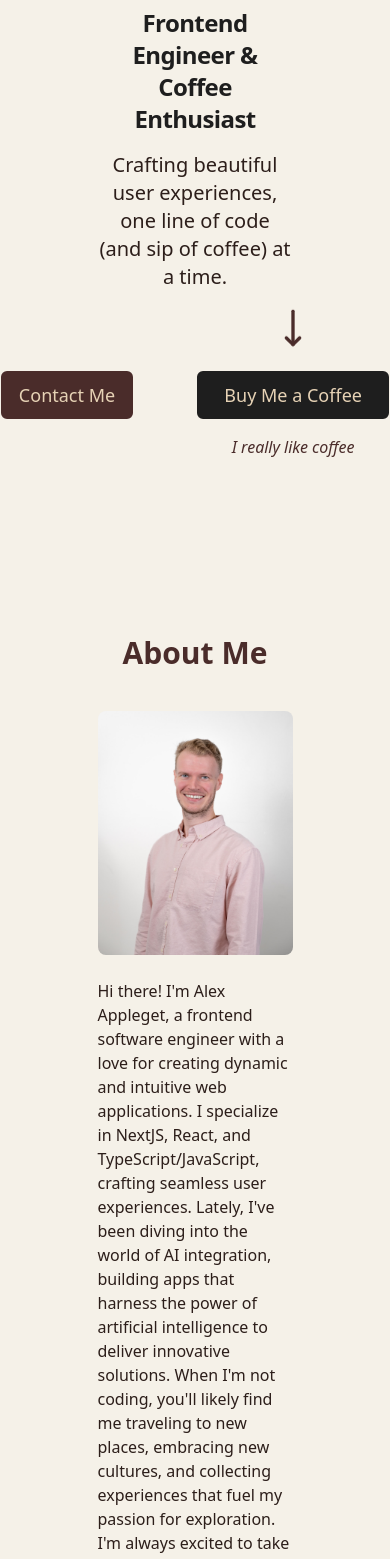
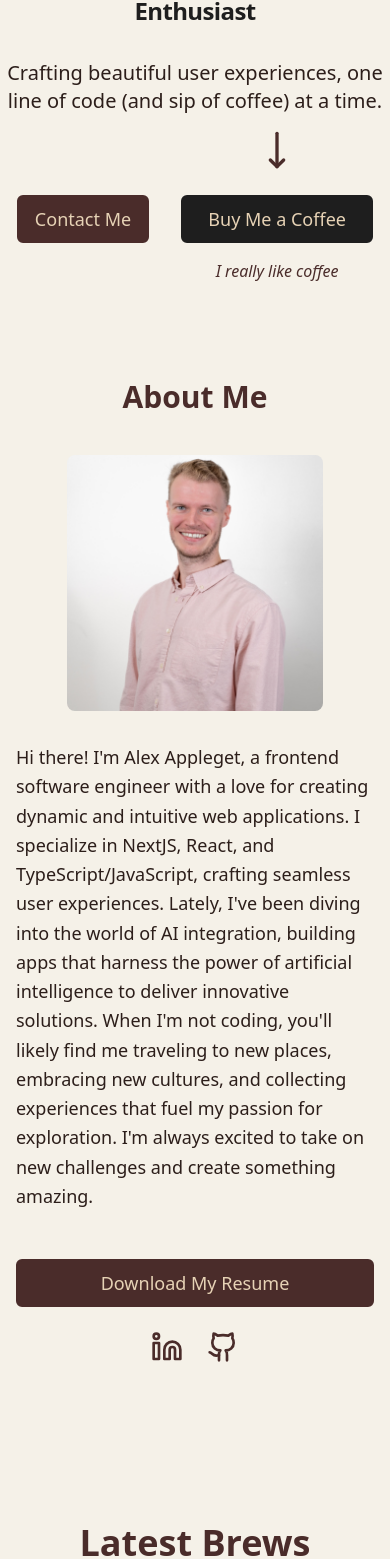
Before and after one commit to alexappleget/portfolio-v2, a Next.js app: page / in a window 390 px wide. Shown: the part 373-1932 px from the top of the page. Built offline with nearby package versions, Linux system fonts and the light colour scheme.

Commit message:
Fix: Finised Version 1.0 for my portfolio

```diff
--- a/app/layout.tsx
+++ b/app/layout.tsx
@@ -1,5 +1,6 @@
 import type { Metadata } from "next";
 import "./globals.css";
+import { Footer } from "@/components/Footer/Footer";
 
 export const metadata: Metadata = {
   title: "Create Next App",
@@ -13,7 +14,10 @@ export default function RootLayout({
 }>) {
   return (
     <html lang="en">
-      <body>{children}</body>
+      <body>
+        {children}
+        <Footer />
+      </body>
     </html>
   );
 }
--- a/components/AboutMe/AboutMe.tsx
+++ b/components/AboutMe/AboutMe.tsx
@@ -5,20 +5,22 @@ import { Github, Linkedin } from "lucide-react";
 
 export const AboutMe = () => {
   return (
-    <section className="w-1/2 mt-40">
-      <h1 className="text-3xl font-extrabold sm:text-4xl text-[#4A2C2A] text-center">
+    <section className="w-full px-4 sm:px-6 md:px-8 mt-20 md:mt-40 max-w-7xl mx-auto">
+      <h1 className="text-3xl font-extrabold sm:text-4xl text-[#4A2C2A] text-center mb-10">
         About Me
       </h1>
-      <div className="flex flex-col md:flex-row gap-6 mt-10">
+      <div className="flex flex-col md:flex-row gap-8 items-center md:items-start">
+        <div className="w-full md:w-1/3 flex justify-center">
           <Image
-          className="flex-1 rounded-lg"
+            className="rounded-lg w-64 h-64 md:w-full md:h-auto object-cover"
             alt="Photo of Alex Appleget"
-          src={"/headshot.jpg"}
+            src="/headshot.jpg"
             width={400}
             height={400}
           />
-        <div className="flex flex-col">
-          <p className="text-[#2C1E1A]">
+        </div>
+        <div className="flex flex-col w-full md:w-2/3">
+          <p className="text-[#2C1E1A] text-lg leading-relaxed mb-6">
             Hi there! I&apos;m Alex Appleget, a frontend software engineer with
             a love for creating dynamic and intuitive web applications. I
             specialize in NextJS, React, and TypeScript/JavaScript, crafting
@@ -30,33 +32,36 @@ export const AboutMe = () => {
             my passion for exploration. I&apos;m always excited to take on new
             challenges and create something amazing.
           </p>
-          <Button className="bg-[#4A2C2A] text-[#E6D2B5] hover:bg-[#E6D2B5] hover:text-[#4A2C2A] border-2 border-[#4A2C2A] w-48 h-12 text-lg mx-auto mt-10">
+          <div className="flex flex-col items-center md:items-start gap-6 mt-6">
+            <Button className="bg-[#4A2C2A] text-[#E6D2B5] hover:bg-[#E6D2B5] hover:text-[#4A2C2A] border-2 border-[#4A2C2A] w-full sm:w-48 h-12 text-lg">
               <Link
                 href="/01_Alex Appleget.pdf"
                 target="_blank"
                 rel="noopener noreferrer"
                 download
+                className="w-full h-full flex items-center justify-center"
               >
                 Download My Resume
               </Link>
             </Button>
-          <div className="flex gap-4 justify-center mt-6">
+            <div className="flex gap-6">
               <Link
                 href="https://www.linkedin.com/in/alex-appleget/"
                 target="_blank"
                 rel="noopener noreferrer"
-              className="text-[#4A2C2A] hover:text-[#8B5E3C]"
+                className="text-[#4A2C2A] hover:text-[#8B5E3C] transition-colors duration-200"
               >
-              <Linkedin />
+                <Linkedin className="w-8 h-8" />
               </Link>
               <Link
                 href="https://github.com/alexappleget"
                 target="_blank"
                 rel="noopener noreferrer"
-              className="text-[#4A2C2A] hover:text-[#8B5E3C]"
+                className="text-[#4A2C2A] hover:text-[#8B5E3C] transition-colors duration-200"
               >
-              <Github />
+                <Github className="w-8 h-8" />
               </Link>
+            </div>
           </div>
         </div>
       </div>
--- a/components/ContactMe/ContactMe.tsx
+++ b/components/ContactMe/ContactMe.tsx
@@ -49,7 +49,7 @@ export const ContactMe = React.forwardRef<HTMLDivElement | null>((_, ref) => {
 
   return (
     <section
-      className="my-40 w-full max-w-4xl mx-auto bg-[#E6D2B5] p-8 rounded-lg shadow-lg"
+      className="my-40 w-11/12 md:w-full max-w-4xl mx-auto bg-[#E6D2B5] p-8 rounded-lg shadow-lg"
       id="contact-me"
       ref={ref}
     >
--- a/components/Footer/Footer.tsx
+++ b/components/Footer/Footer.tsx
@@ -1,3 +1,35 @@
+"use client";
+
+import { Github, Linkedin } from "lucide-react";
+import Link from "next/link";
+
 export const Footer = () => {
-  return <footer className="w-full"></footer>;
+  const currentYear = new Date().getFullYear();
+  return (
+    <footer className="w-full mx-auto px-4 py-6 bg-[#E6D2B5] text-[#4A2C2A] border-t-2 border-[#4A2C2A]">
+      <div className="flex flex-col md:flex-row justify-between items-center max-w-7xl mx-auto">
+        <p className="text-sm font-medium mb-4 md:mb-0">
+          © {currentYear} Alex Appleget. All rights reserved.
+        </p>
+        <div className="flex flex-row gap-4">
+          <Link
+            href="https://www.linkedin.com/in/alex-appleget/"
+            target="_blank"
+            rel="noopener noreferrer"
+            className="text-[#4A2C2A] hover:text-[#8B5E3C] transition-colors duration-200"
+          >
+            <Linkedin className="w-6 h-6" />
+          </Link>
+          <Link
+            href="https://github.com/alexappleget"
+            target="_blank"
+            rel="noopener noreferrer"
+            className="text-[#4A2C2A] hover:text-[#8B5E3C] transition-colors duration-200"
+          >
+            <Github className="w-6 h-6" />
+          </Link>
+        </div>
+      </div>
+    </footer>
+  );
 };
--- a/components/Hero/Hero.tsx
+++ b/components/Hero/Hero.tsx
@@ -14,19 +14,19 @@ export const Hero = ({
   };
 
   return (
-    <section className="flex flex-col items-center text-center mt-20 w-1/2">
+    <section className="flex flex-col items-center text-center mt-20 w-full md:w-1/2">
       <Coffee className="w-16 h-16 text-[#4A2C2A] animate-pulse" />
       <h1 className="text-6xl font-extrabold mt-10 text-[#4A2C2A]">
         Hi, I&apos;m Alex Appleget
       </h1>
-      <h2 className="text-2xl font-extrabold tracking-tight sm:text-3xl md:text-4xl my-4 text-[#1E1E1E]">
+      <h2 className="text-2xl font-extrabold tracking-tight sm:text-3xl md:text-4xl my-8 md:my-4 text-[#1E1E1E]">
         Frontend Engineer & Coffee Enthusiast
       </h2>
       <p className="text-xl mb-6">
         Crafting beautiful user experiences, one line of code (and sip of
         coffee) at a time.
       </p>
-      <div className="w-full flex justify-center items-center gap-16">
+      <div className="w-3/4 md:w-full flex justify-center items-center gap-8 md:gap-16">
         <Button
           onClick={handleScrollToContact}
           className="bg-[#4A2C2A] text-[#E6D2B5] hover:bg-[#E6D2B5] hover:text-[#4A2C2A] border-2 border-[#4A2C2A] w-48 h-12 text-lg"
--- a/components/Projects/Projects.tsx
+++ b/components/Projects/Projects.tsx
@@ -46,12 +46,12 @@ const projects = [
 
 export const Projects = () => {
   return (
-    <section className="mt-40 w-3/4">
-      <div className="flex flex-col items-center">
-        <h2 className="text-3xl font-extrabold sm:text-4xl text-[#4A2C2A]">
+    <section className="mt-40 w-11/12 md:w-3/4">
+      <div className="flex flex-col items-center text-center">
+        <h2 className="text-4xl md:text-3xl font-extrabold text-[#4A2C2A]">
           Latest Brews
         </h2>
-        <p className="mt-4 text-xl">
+        <p className="mt-4 text-lg md:text-xl">
           Check out my most recent projects, freshly brewed with passion and
           expertise.
         </p>
```
Lines whose indentation alone changed are shown as unchanged.
